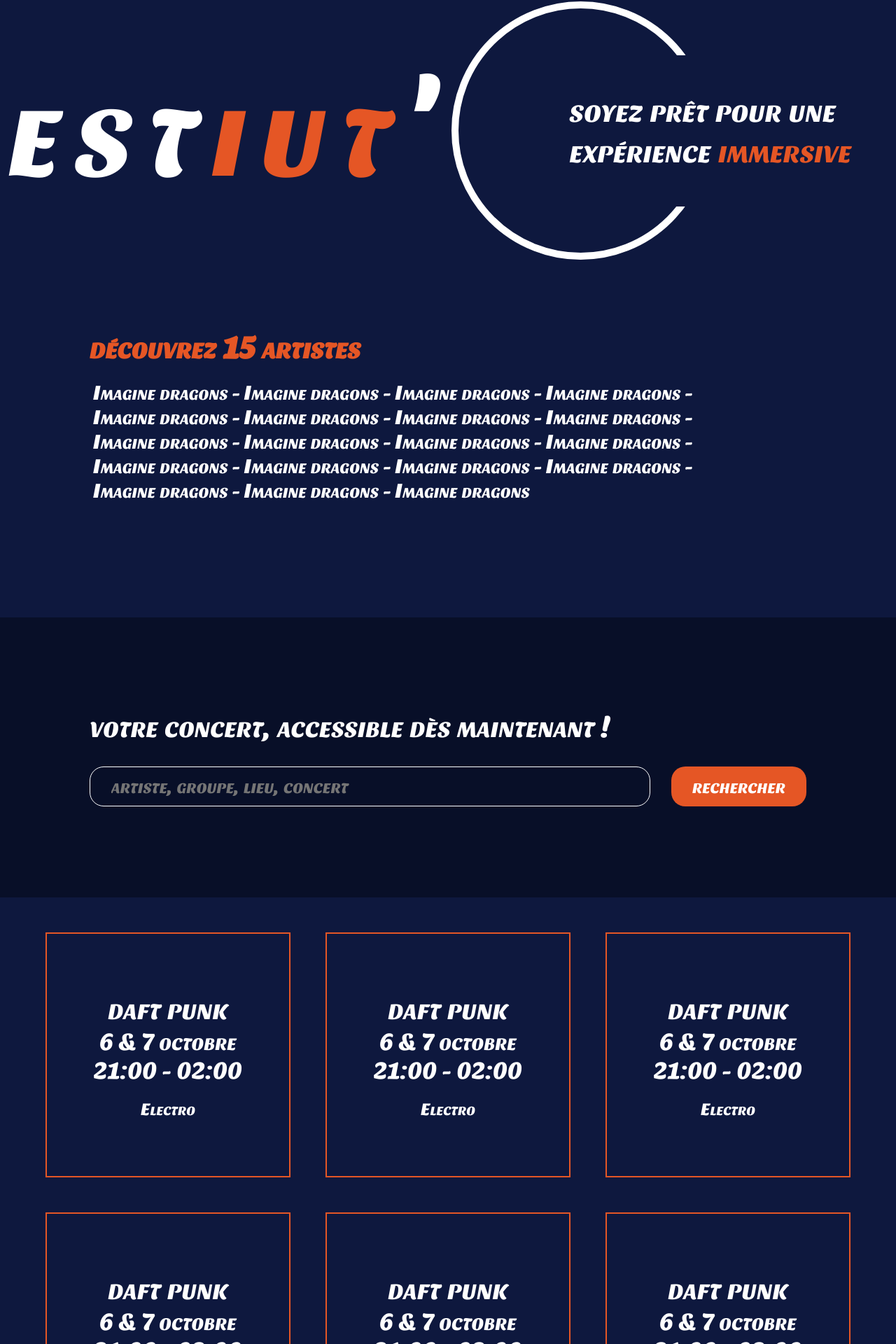
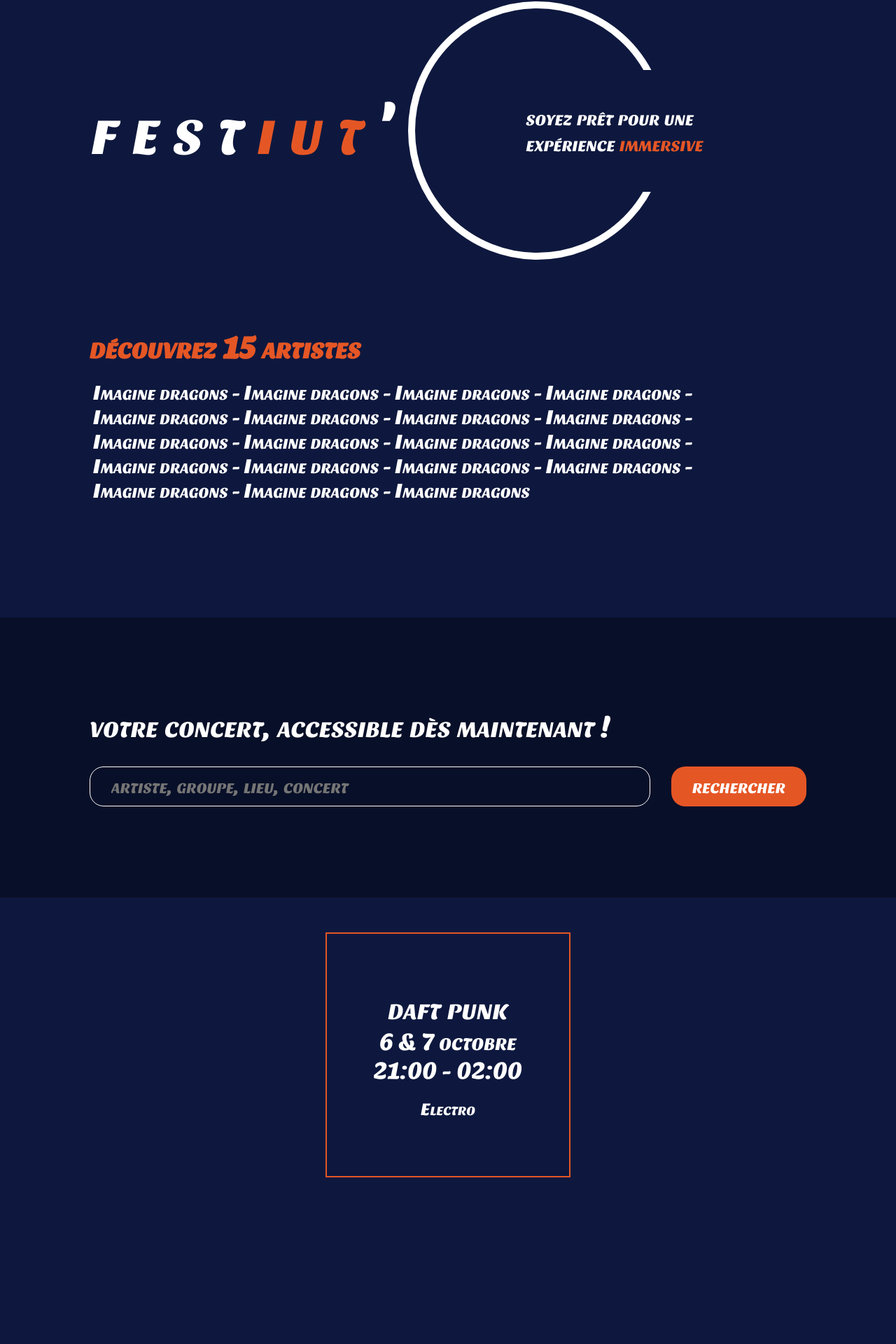
Before and after one commit to jordanlavenant/react-flask-app, a React (Vite) app: page / in a window 1280 px wide. Shown: the part 198-2118 px from the top of the page at 70% size. Built offline with nearby package versions, Linux system fonts and the light colour scheme.

Commit message:
Card props

```diff
--- a/src/components/home/concert-card/card.tsx
+++ b/src/components/home/concert-card/card.tsx
@@ -1,13 +1,24 @@
 import React from 'react'
+import { Link } from 'react-router-dom'
 import './card.css'
 
-export default function card() {
+interface CardProps {
+  id: number,
+  artist: string,
+  date: string,
+  hour: string,
+  style: string,
+}
+
+export default function card({id,artist,date,hour,style}: CardProps) {
   return (
+    <Link to = {`/artiste/${id}`}>
     <div className="card">
-        <p>daft punk</p>
-        <p>6 & 7 octobre</p>
-        <p>21:00 - 02:00</p>
-        <p>Electro</p>
+        <p>{artist}</p>
+        <p>{date}</p>
+        <p>{hour}</p>
+        <p>{style}</p>
     </div>
+    </Link>
   )
 }
--- a/src/components/home/home.css
+++ b/src/components/home/home.css
@@ -32,7 +32,7 @@
 }
 
 .title-content > p {
-    font-size: 200px;
+    font-size: 8vw;
     letter-spacing: 20px;
     color: white;
 }
@@ -56,7 +56,7 @@ p > span {
 }
 
 .slogan-content {
-    width: 600px;
+    width: 35vw;
     padding: 50px;
     background-color: var(--blue);
     position: relative;
@@ -64,7 +64,7 @@ p > span {
 }
 
 .slogan-content > p{
-    font-size: 50px;
+    font-size: 2.5vw;
     color: white;
 }
 
--- a/src/components/home/home.tsx
+++ b/src/components/home/home.tsx
@@ -60,15 +60,14 @@ export default function home() {
       </section>
 
       <section className="result-container">
-        <Card />
-        <Card />
-        <Card />
-        <Card />
-        <Card />
-        <Card />
-        <Card />
-        <Card />
-        <Card />
+        <Card
+          id = {2}
+          artist = {"daft punk"}
+          date = {"6 & 7 octobre"}
+          hour = {"21:00 - 02:00"}
+          style = {"Electro"}
+        />
+
       </section>
 
       <footer>
```
